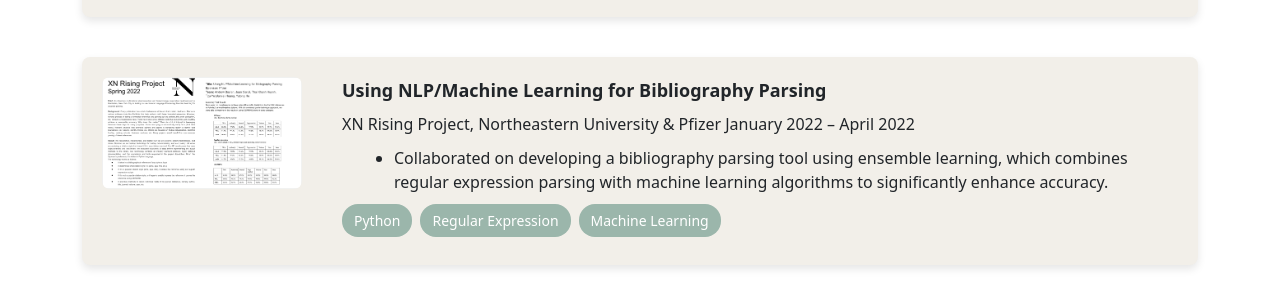
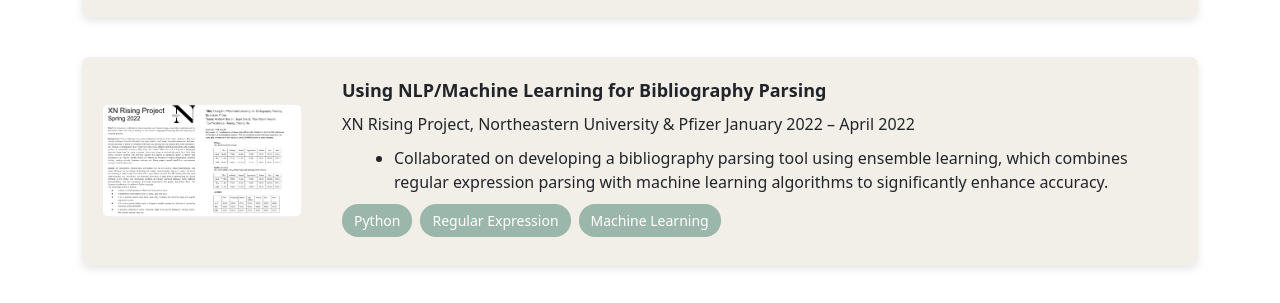
Before and after one commit to YutongDaisyHe/YutongDaisyHe.github.io, a Gatsby site in the folder my-portfolio/: page /projects in a window 1280 px wide. Shown: the part 1375-1678 px from the top of the page. Built offline with nearby package versions, Linux system fonts and the light colour scheme; Gatsby itself is replaced by a stand-in of ours.

Commit message:
solved the image center issue

```diff
--- a/my-portfolio/package.json
+++ b/my-portfolio/package.json
@@ -28,6 +28,7 @@
     "react-bootstrap": "^2.10.2",
     "react-dom": "^18.2.0",
     "react-helmet": "^6.1.0",
+    "react-responsive-carousel": "^3.2.23",
     "styled-components": "^6.1.11"
   },
   "repository": {
--- a/my-portfolio/src/styles/projects.css
+++ b/my-portfolio/src/styles/projects.css
@@ -8,7 +8,7 @@
 
 .project {
     display: flex;
-    align-items: flex-start;
+    align-items: center; /* Center vertically */
     justify-content: flex-start;
     margin-bottom: 40px;
     padding: 20px;
@@ -62,6 +62,8 @@
 .project-image-container {
     width: 200px; /* Adjust image container width as needed */
     margin-right: 20px; /* Space between image and text */
+    display: flex;
+    align-items: center; /* Center image vertically */
 }
 
 .project-image {
```
Also changed, not shown: 1 other file.
